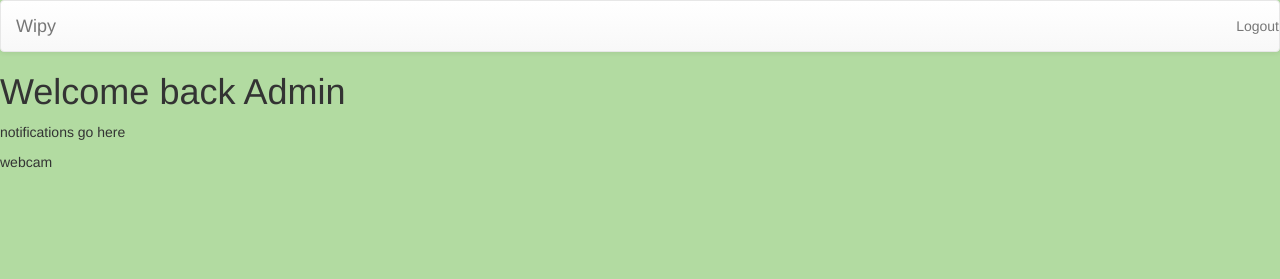
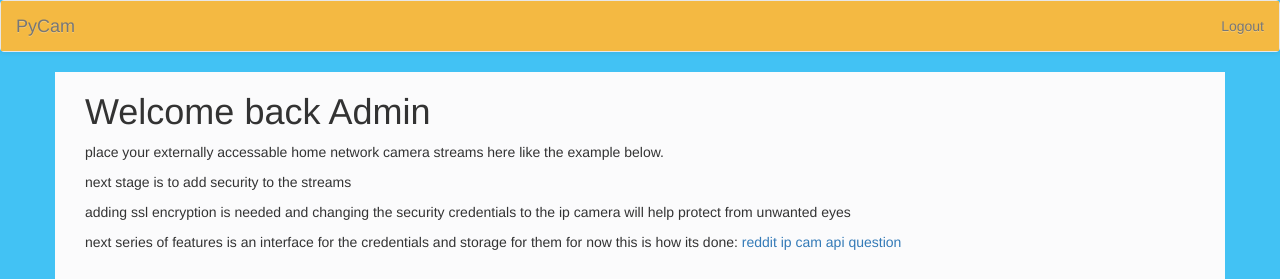
Before and after one commit to castaway2000/PyCam, a Django app: page / in a window 1280 px wide. Shown: the top 279 px of the page. Run offline with Django 3.2, Linux system fonts and the light colour scheme; a user stored in the database is signed in; some libraries are stand-ins or nearby versions.

Commit message:
style and initial unsecure webcam input streaming as expected

```diff
--- a/pycam/settings.py
+++ b/pycam/settings.py
@@ -13,7 +13,7 @@ import os
 BASE_DIR = os.path.dirname(os.path.dirname(__file__))
 
 STATICFILES_DIRS = (
-  os.path.join(BASE_DIR, "static", "static_dev"),
+  os.path.join(BASE_DIR, "static"),
 )
 
 # Quick-start development settings - unsuitable for production
--- a/templates/base.html
+++ b/templates/base.html
@@ -10,7 +10,7 @@
     <link rel="stylesheet" href={% static 'css/bootstrap-theme.css' %}>
 
 </head>
-<body style="background-color: #b2dba1">
+<body style="background-color: #42c2f4">
     {% include 'navbar.html' %}
     {% block content %}
     {% endblock %}
--- a/templates/footer.html
+++ b/templates/footer.html
@@ -1,14 +1,13 @@
 <footer>
     <br/>
-    <hr>
-    <div class="container-fluid">
-        <div class="col-sm-9 col-md-9">
-            <p>
-                wipy is a product of Saber Applications Inc.
-                <br/>
-                wipy is open source under the
-                <a href="https://www.mozilla.org/en-US/MPL/2.0/">Mozilla Public License Version 2.0</a>
-            </p>
+    <hr/>
+    <div class="container-fluid" style="background-color: #f4b942">
+            <div class="col-sm-9 col-md-9">
+        <p>
+            PyCam is a product of Saber Applications Inc.
+            <br/> PyCam is open source under the
+            <a href="https://www.mozilla.org/en-US/MPL/2.0/">Mozilla Public License Version 2.0</a>
+        </p>
         </div>
     </div>
 </footer>
--- a/templates/index.html
+++ b/templates/index.html
@@ -1,13 +1,39 @@
 {% extends 'base.html' %}
 {% block content %}
-    {% load static %}
-    <div style="height: 200px" >
+{% load static %}
+<div class="container" style='background-color: #fbfbfc'>
+    {% csrf_token %}
+    <div class="col-sm-12 col-md-12">
         {% if user.is_authenticated %}
-            <h1>Welcome back {{ user.username }}</h1>
-                    <p>notifications go here</p>
-                    <p>{{camera}}</p>
+        <h1>Welcome back {{ user.username }}
+        </h1>
+        <p>place your externally accessable home network camera streams here like the example below.</p>
+        <p>next stage is to add security to the streams</p>
+        <p>adding ssl encryption is needed and changing the security credentials to the ip camera will help protect from unwanted eyes</p>
+        <p>next series of features is an interface for the credentials and storage for them for now this is how its done: <a href="http://stackoverflow.com/questions/40729450/is-there-an-api-for-foscams-ip-camera-r2">reddit ip cam api question</a></p>
+        <br/>
+        <img style="-webkit-user-select: none;" src="http://200.79.225.83:8080/mjpg/video.mjpg" width="955" height="537">
+        <br/>
         {% else %}
-            <h1> Please register/login! </h1>
+        <h1>Please login!</h1>
+        </br>
+        </br>
+        <h3>About PyCam:</h3>
+        <div class='row'>
+            <div class="col-sm-6 col-md-6">
+                <p>PyCam was started out of the idea that i wanted to cheaply install a security camera system in my home. the costs were reasonable for a software developer however i felt this should be more accessable to more people.</p>
+            </div>
+            <div class="col-sm-6 col-md-6">
+                <p>
+                    PyCam is a simple django website. it was a nice pet project to get me thinking about new tech and hardware integration over wide area network. designed in mind to be hosted in a cloud network so that when recording your home the data will be safely stored
+                    outside your home so the intruders do not damage the footage. Additionally it can be easily managed and maintained without proprietary systems.
+                    </br>
+                    Out of the gate you can use any old ip cam. But you can also use a rasbery pi webcam if you so desire as well. Overall its just better than a store bought system with roughly the same time investment.
+                </p>
+            </div>
+        </div>
         {% endif %}
+        <br/>
     </div>
+</div>
 {% endblock %}
--- a/templates/login.html
+++ b/templates/login.html
@@ -2,7 +2,6 @@
 {% load static %}
 
 {% block content %}
-
     <style>
       .form-signin {
         max-width: 550px;
--- a/templates/navbar.html
+++ b/templates/navbar.html
@@ -1,8 +1,8 @@
-<nav class="navbar navbar-default" role="navigation">
-    <div class="">
+<nav class="navbar navbar-default" role="navigation" >
+    <div class="container-fluid" style='background-color: #f4b942'>
         <!-- Brand and toggle get grouped for better mobile display -->
         <div class="navbar-header">
-            <a class="navbar-brand" href="/">Wipy</a>
+            <a class="navbar-brand" href="/">PyCam</a>
         </div>
         <!-- Collect the nav links, forms, and other content for toggling -->
             <ul class="nav navbar-nav navbar-right">
```
Also changed, not shown: db.sqlite3.
